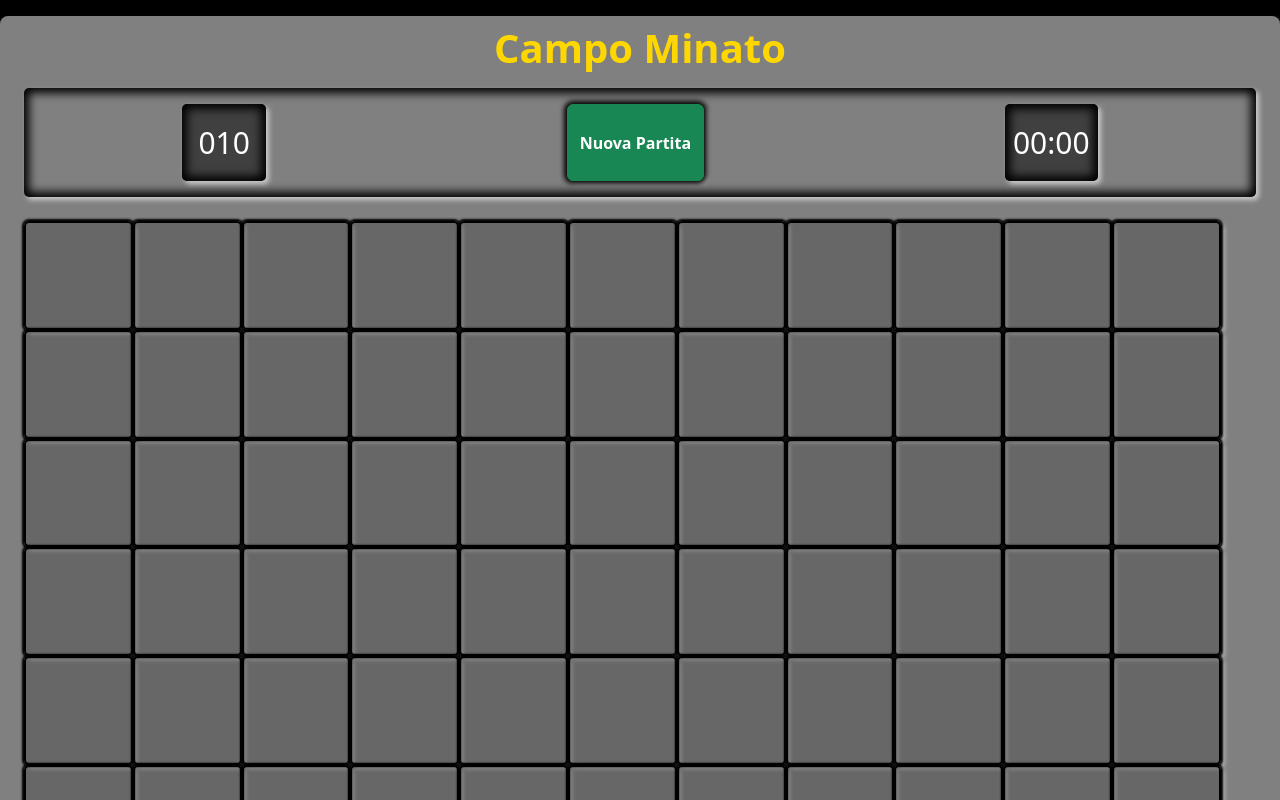
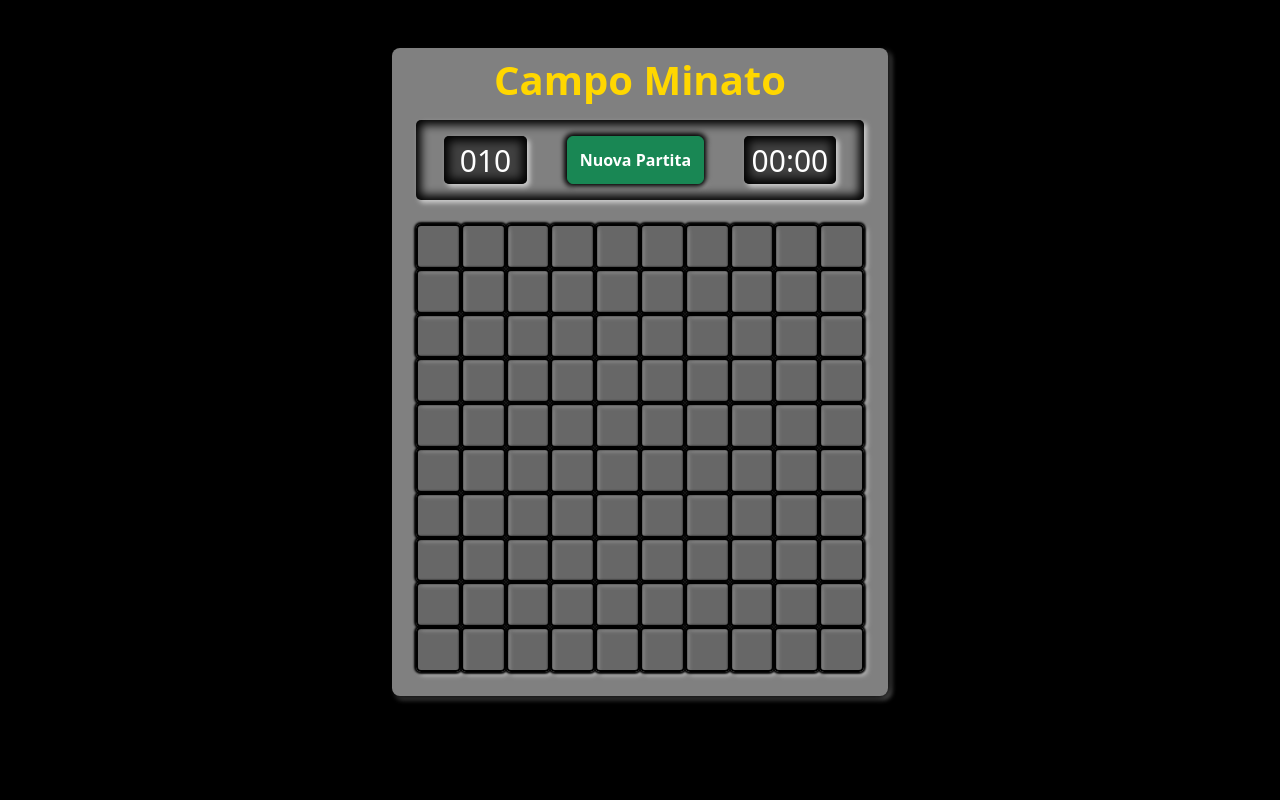
Before and after one commit to RiccardoBernardi1/campo-minato-1, a Vue app: page / in a window 1280 px wide. Shown: the top 800 px of the page. Built offline with nearby package versions, Linux system fonts and the light colour scheme.

Commit message:
Aggiunge media query per tablet e desktop

```diff
--- a/src/components/CellsBoard.vue
+++ b/src/components/CellsBoard.vue
@@ -174,11 +174,14 @@ export default {
 
 <style lang="scss" scoped>
 .board {
-  @media screen and (max-width: 767px) {
+  @media screen and (max-width: 991px) {
     max-width: 85vw;
     max-height: 85vw;
   }
-
+  @media screen and (min-width: 992px) {
+    max-width: 35vw;
+    max-height: 35vw;
+  }
   .cell {
     border-radius: 0.3125rem;
     width: calc(85vw / 10);
@@ -187,6 +190,10 @@ export default {
     border: 0.125rem solid #000000;
     cursor: pointer;
     box-shadow: 0 0 2px 2px #000000, 3px 3px 5px 0 #ccc;
+    @media screen and (min-width: 992px) {
+      width: calc(35vw / 10);
+      height: calc(35vw / 10);
+    }
     &.red {
       background-color: red;
       span {
--- a/src/components/NewGame.vue
+++ b/src/components/NewGame.vue
@@ -32,9 +32,7 @@ export default {
 .header {
   box-shadow: inset 0 0 10px 5px #000000, 3px 3px 5px 0 #ccc;
   border-radius: 0.3125rem;
-  @media screen and (max-width: 767px) {
-    max-height: 5rem;
-  }
+  max-height: 5rem;
   .time,
   .points {
     box-shadow: inset 0 0 10px 5px #000000, 3px 3px 5px 0 #ccc;
--- a/src/components/PlaySpace.vue
+++ b/src/components/PlaySpace.vue
@@ -1,5 +1,5 @@
 <template>
-  <div class="playspace mt-3">
+  <div class="playspace mt-3 mt-lg-5">
     <h1 class="text-center mt-2 mb-3 fw-bold">Campo Minato</h1>
     <NewGame @new-game="newGame()" :minutes="minutes" :seconds="seconds" />
     <CellsBoard :cells="cells" :cellsClicked="cellsClicked" :bombs="bombs" />
@@ -150,7 +150,6 @@ export default {
 <style lang="scss" scoped>
 .playspace {
   background-color: grey;
-
   border-radius: 0.5rem;
   box-shadow: 0 0 10px 5px #000000, 3px 3px 5px 0 #ccc;
   padding: 0 1.5rem 1.5rem 1.5rem;
```
